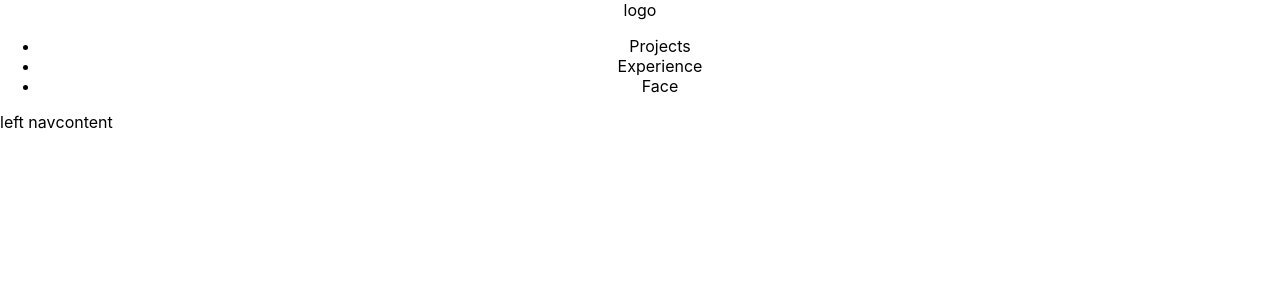
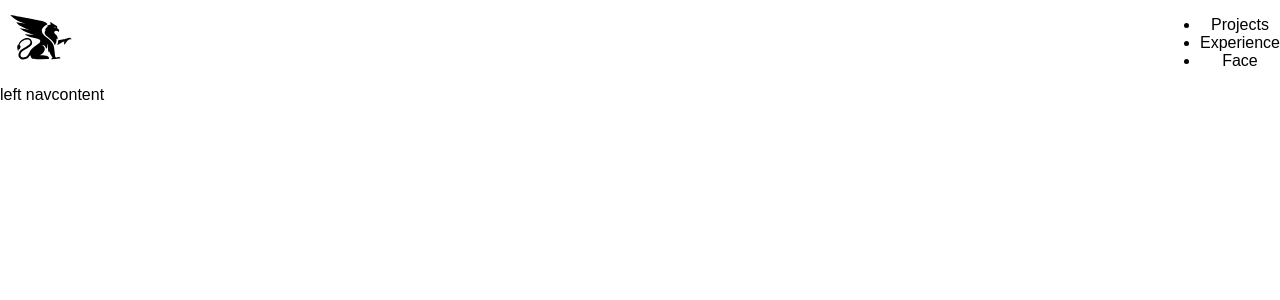
Before and after one commit to mccormickgriffin/griffin-mccormick-portfolio, a React (Create React App) app: page / in a window 1280 px wide. Shown: the top 300 px of the page. Built offline with nearby package versions, Linux system fonts and the light colour scheme.

Commit message:
added logo

```diff
--- a/src/components/TopNav.jsx
+++ b/src/components/TopNav.jsx
@@ -1,10 +1,11 @@
 import "../styles/TopNav.scss";
+import Logo from "assets/griffinLogo.svg";
 
 function TopNav() {
   return (
     <nav>
       <div className="left-side">
-        <div>logo</div>
+        <img src={Logo} alt="Logo" />
       </div>
       <ul className="right-side">
         <li>Projects</li>
--- a/src/index.css
+++ b/src/index.css
@@ -1,8 +1,9 @@
 body {
   margin: 0;
-  font-family: -apple-system, BlinkMacSystemFont, 'Segoe UI', 'Roboto', 'Oxygen',
+  /* font-family: -apple-system, BlinkMacSystemFont, 'Segoe UI', 'Roboto', 'Oxygen',
     'Ubuntu', 'Cantarell', 'Fira Sans', 'Droid Sans', 'Helvetica Neue',
-    sans-serif;
+    sans-serif; */
+  font-family: "Source Sans Pro",sans-serif;
   -webkit-font-smoothing: antialiased;
   -moz-osx-font-smoothing: grayscale;
 }
--- a/src/styles/TopNav.scss
+++ b/src/styles/TopNav.scss
@@ -1,4 +1,9 @@
-.top-nav {
+nav {
     display: flex;
     justify-content: space-between;
 }
+
+img {
+    height: 80px;
+    width: 80px;
+}
```
Also changed, not shown: jsconfig.json (added, +9 -0 lines), src/assets/griffinLogo.svg (added).
